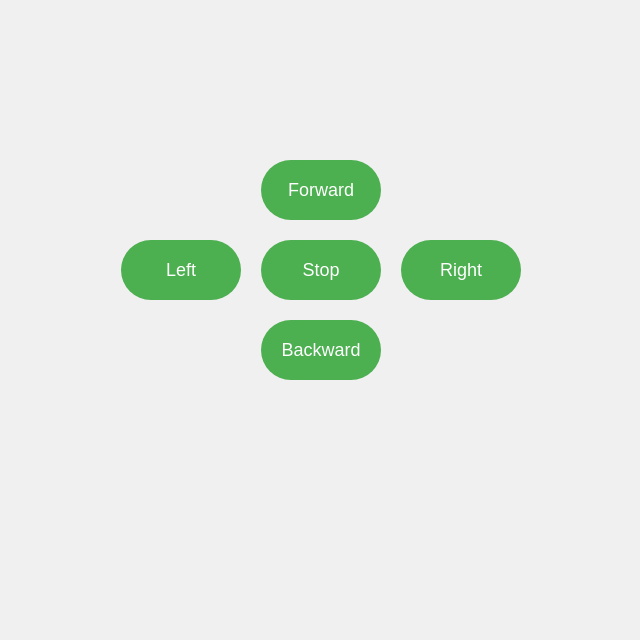
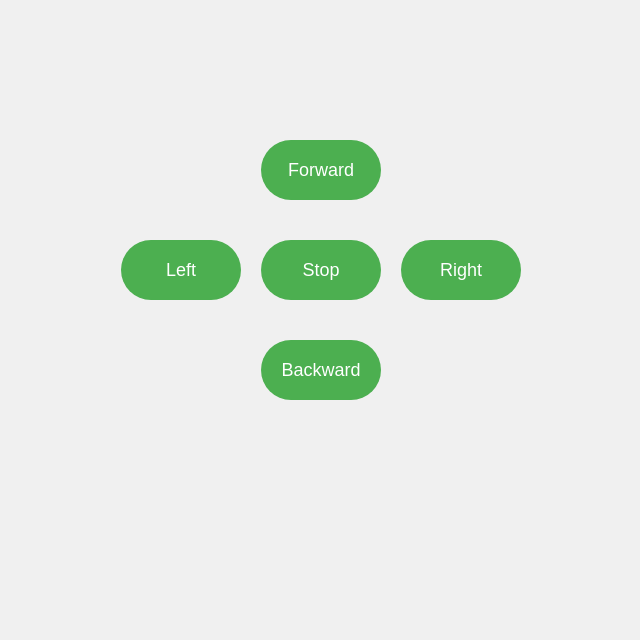
Before and after one commit to RIVER-Project/ExoMyRover, a Flask app: page / in a window 1280 px wide. Shown: the part 360-1000 px from the top of the page, without its empty margins (319-959 px from the left). Run offline with Flask 3, Linux system fonts and the light colour scheme; parts of the project's set-up code (start-up, migrations or seed data) failed here and were passed over.

Commit message:
MERGE CODUL si il facem sa arate okish
Signed-off-by: mateisorodoc <Sorodoc.A.Matei@student.utcluj.ro>

```diff
--- a/Flask/templates/index1.html
+++ b/Flask/templates/index1.html
@@ -27,7 +27,7 @@
             width: 120px;
             height: 60px;
             font-size: 18px;
-            margin: 0 10px;
+            margin: 10px 10px 10px 10px;
             position: relative;
             bottom: 80px;
             border: none;
```
